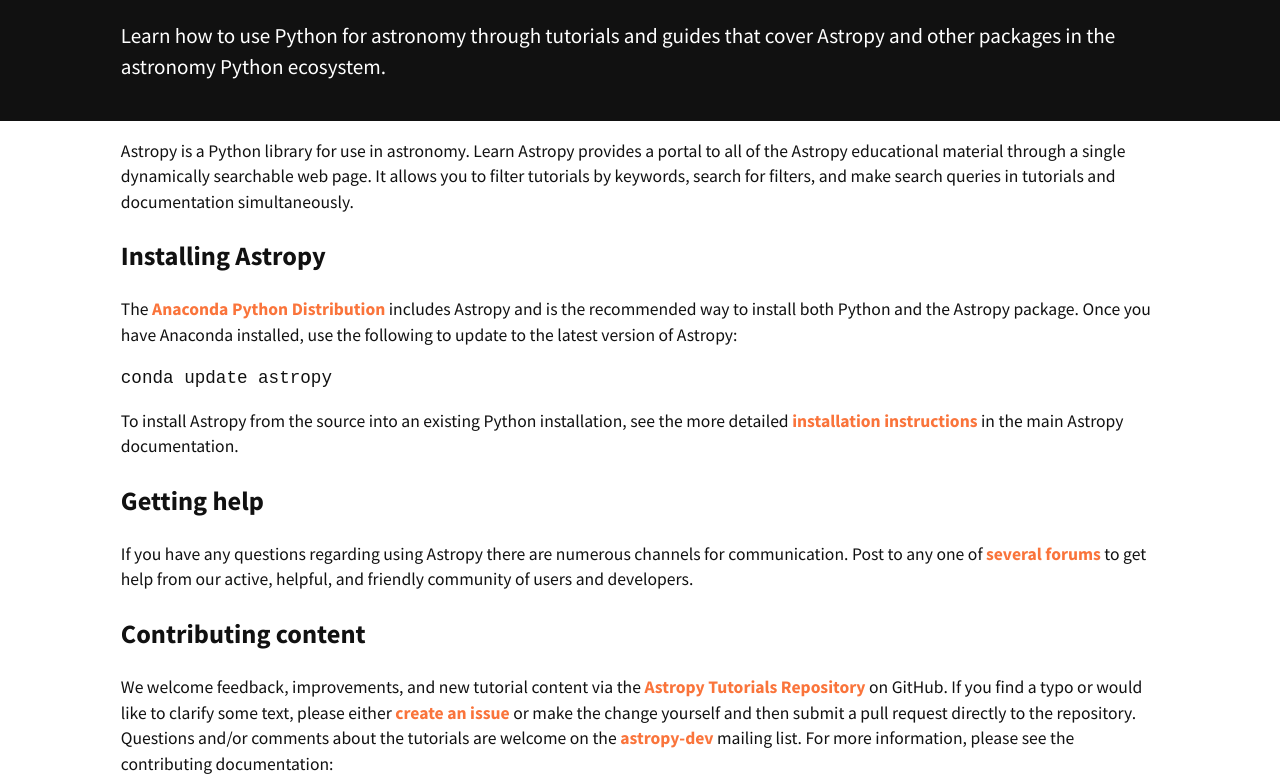
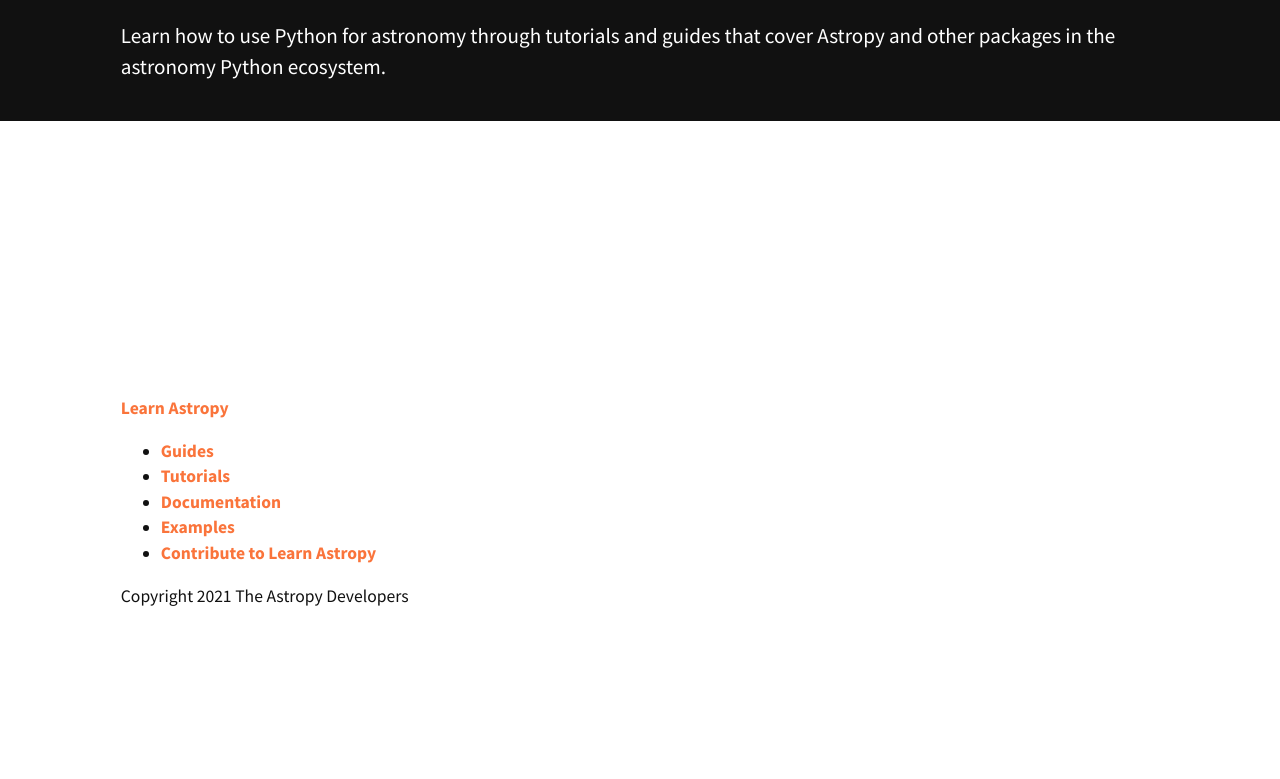
Before and after one commit to astropy/learn-astropy, a Gatsby site: page / in a window 1280 px wide. Shown: the part 173-952 px from the top of the page. After the commit the page ends 800 px from the top, so only its background shows below. Built offline with nearby package versions, Linux system fonts and the light colour scheme; Gatsby itself is replaced by a stand-in of ours.

Commit message:
Delete existing copy from the homepage
This will make space for adding the search UI.

```diff
--- a/src/pages/index.js
+++ b/src/pages/index.js
@@ -3,7 +3,6 @@
 
 import Layout from '../components/layout';
 import SEO from '../components/seo';
-import CallToActionLink from '../components/callToAction';
 import PageCover from '../components/pageCover';
 
 export default function IndexPage({ location }) {
@@ -18,71 +17,6 @@
           ecosystem.
         </p>
       </PageCover>
-      <p>
-        Astropy is a Python library for use in astronomy. Learn Astropy provides
-        a portal to all of the Astropy educational material through a single
-        dynamically searchable web page. It allows you to filter tutorials by
-        keywords, search for filters, and make search queries in tutorials and
-        documentation simultaneously.
-      </p>
-
-      <h2>Installing Astropy</h2>
-      <p>
-        The{' '}
-        <a href="https://www.anaconda.com/download/">
-          Anaconda Python Distribution
-        </a>{' '}
-        includes Astropy and is the recommended way to install both Python and
-        the Astropy package. Once you have Anaconda installed, use the following
-        to update to the latest version of Astropy:
-      </p>
-
-      <pre>conda update astropy</pre>
-      <p>
-        To install Astropy from the source into an existing Python installation,
-        see the more detailed{' '}
-        <a href="http://astropy.readthedocs.io/en/stable/install.html">
-          installation instructions
-        </a>{' '}
-        in the main Astropy documentation.
-      </p>
-
-      <h2>Getting help</h2>
-      <p>
-        If you have any questions regarding using Astropy there are numerous
-        channels for communication. Post to any one of{' '}
-        <a href="https://www.astropy.org/help.html">several forums</a> to get
-        help from our active, helpful, and friendly community of users and
-        developers.
-      </p>
-
-      <h2>Contributing content</h2>
-      <p>
-        We welcome feedback, improvements, and new tutorial content via the{' '}
-        <a href="https://github.com/astropy/astropy-tutorials">
-          Astropy Tutorials Repository
-        </a>{' '}
-        on GitHub. If you find a typo or would like to clarify some text, please
-        either{' '}
-        <a href="https://github.com/astropy/astropy-tutorials/issues/new">
-          create an issue
-        </a>{' '}
-        or make the change yourself and then submit a pull request directly to
-        the repository. Questions and/or comments about the tutorials are
-        welcome on the{' '}
-        <a href="https://groups.google.com/forum/#!forum/astropy-dev">
-          astropy-dev
-        </a>{' '}
-        mailing list. For more information, please see the contributing
-        documentation:
-      </p>
-      <CallToActionLink to="contributing">How to contribute</CallToActionLink>
-
-      <h2>Developing Learn Astropy</h2>
-      <p>
-        See the developer documentation: Documentation on tutorials
-        infrastructure.
-      </p>
     </Layout>
   );
 }
```
